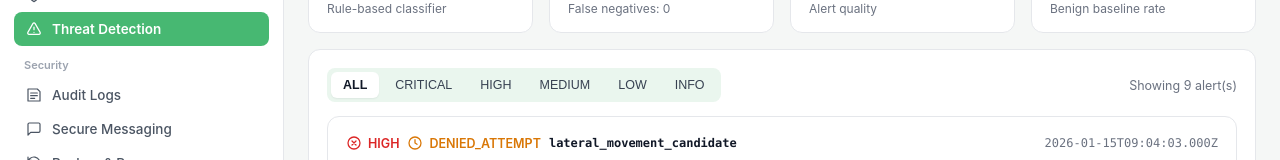
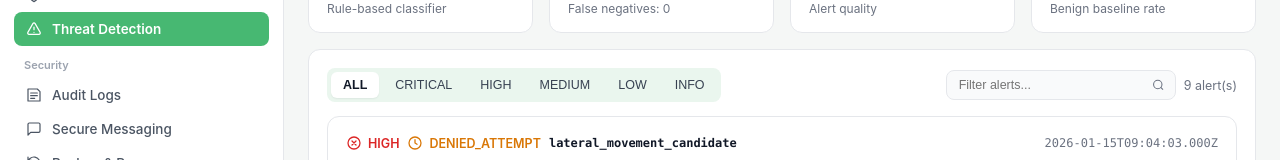
Before and after one commit to Aryan1i/TrustGuard, a React (Vite) app in the folder frontend/: page /threats in a window 1280 px wide. Both pictures are taken after a click on the button "Sign In". Shown: the part 214-374 px from the top of the page. Built offline with nearby package versions, Linux system fonts and the light colour scheme; no server answers; the HTML template or start-up script is replaced by a standard one.

Commit message:
Filter Threat Detection alert cards and linked timeline rows cleanly on search

```diff
--- a/frontend/src/components/Navbar.jsx
+++ b/frontend/src/components/Navbar.jsx
@@ -119,7 +119,7 @@ export default function Navbar({ title, session, onOpenLogin }) {
           badge: a.severity || 'ALERT',
           title: `${a.ruleName || 'Security Alert'} · ${a.actor || '—'}`,
           subtitle: `${a.alertUid || ''} · ${a.explanation ? a.explanation.slice(0, 72) : a.servicePath || ''}`,
-          to: `/threats?q=${encodeURIComponent(a.alertUid || a.actor || query.trim())}`,
+          to: `/threats?q=${encodeURIComponent(a.actor || a.alertUid || query.trim())}`,
         });
       }
     });
--- a/frontend/src/pages/ThreatDetection.jsx
+++ b/frontend/src/pages/ThreatDetection.jsx
@@ -1,4 +1,5 @@
-import React, { useEffect, useState } from 'react';
+import React, { useEffect, useMemo, useState } from 'react';
+import { useLocation } from 'react-router-dom';
 import { api } from '../api';
 import StatCard from '../components/StatCard';
 import AlertCard from '../components/AlertCard';
@@ -8,12 +9,20 @@ import LoadingState from '../components/LoadingState';
 import { formatUtcIso } from '../dateUtils';
 
 export default function ThreatDetection() {
+  const location = useLocation();
+  const urlQuery = useMemo(() => new URLSearchParams(location.search).get('q') || '', [location.search]);
+
   const [evaluation, setEvaluation] = useState(null);
   const [alerts, setAlerts] = useState([]);
   const [severityFilter, setSeverityFilter] = useState('ALL');
+  const [alertQuery, setAlertQuery] = useState(urlQuery);
   const [loading, setLoading] = useState(true);
   const [running, setRunning] = useState(false);
   const [error, setError] = useState('');
+
+  useEffect(() => {
+    setAlertQuery(urlQuery);
+  }, [urlQuery]);
 
   const runAndLoad = async () => {
     setRunning(true);
@@ -37,7 +46,14 @@ export default function ThreatDetection() {
   if (loading && !evaluation) return <LoadingState />;
 
   const metrics = evaluation?.postDetectionEvaluation;
-  const filteredAlerts = alerts.filter((a) => severityFilter === 'ALL' || a.severity === severityFilter);
+  const qLower = alertQuery.trim().toLowerCase();
+  const filteredAlerts = alerts.filter((a) => {
+    const matchesSeverity = severityFilter === 'ALL' || a.severity === severityFilter;
+    if (!matchesSeverity) return false;
+    if (!qLower) return true;
+    const hay = `${a.alertUid || ''} ${a.ruleName || ''} ${a.actor || ''} ${a.severity || ''} ${a.servicePath || ''} ${a.explanation || ''} ${a.eventIdsJson || ''}`.toLowerCase();
+    return hay.includes(qLower);
+  });
 
   return (
     <div>
@@ -73,14 +89,32 @@ export default function ThreatDetection() {
               </button>
             ))}
           </div>
-          <span style={{ fontSize: '12.5px', color: 'var(--text-muted)' }}>
-            Showing {filteredAlerts.length} alert(s)
-          </span>
+          <div className="flex-row">
+            <div className="table-search">
+              <input
+                type="text"
+                placeholder="Filter alerts..."
+                value={alertQuery}
+                onChange={(e) => setAlertQuery(e.target.value)}
+              />
+              <svg width="14" height="14" viewBox="0 0 24 24" fill="none" stroke="#6b7280" strokeWidth="2">
+                <circle cx="11" cy="11" r="8" />
+                <path d="M21 21l-4.35-4.35" />
+              </svg>
+            </div>
+            <span style={{ fontSize: '12.5px', color: 'var(--text-muted)' }}>
+              {filteredAlerts.length} alert(s)
+            </span>
+          </div>
         </div>
 
-        {filteredAlerts.map((alert) => (
-          <AlertCard key={alert.alertUid} alert={alert} />
-        ))}
+        {filteredAlerts.length === 0 ? (
+          <div className="empty-state">No alerts match the current severity or search filter.</div>
+        ) : (
+          filteredAlerts.map((alert) => (
+            <AlertCard key={alert.alertUid} alert={alert} />
+          ))
+        )}
       </div>
 
       <div className="card">
```
